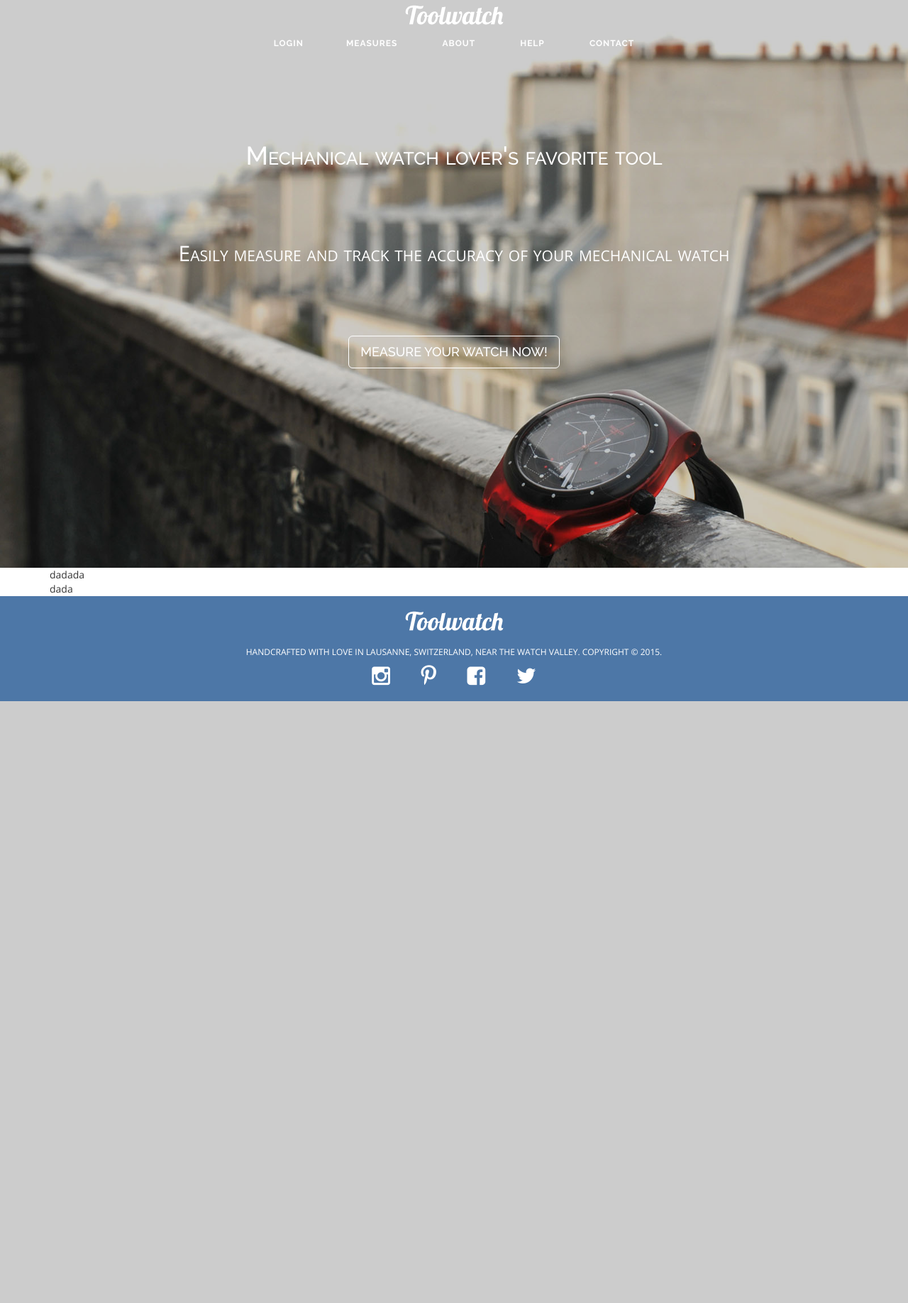
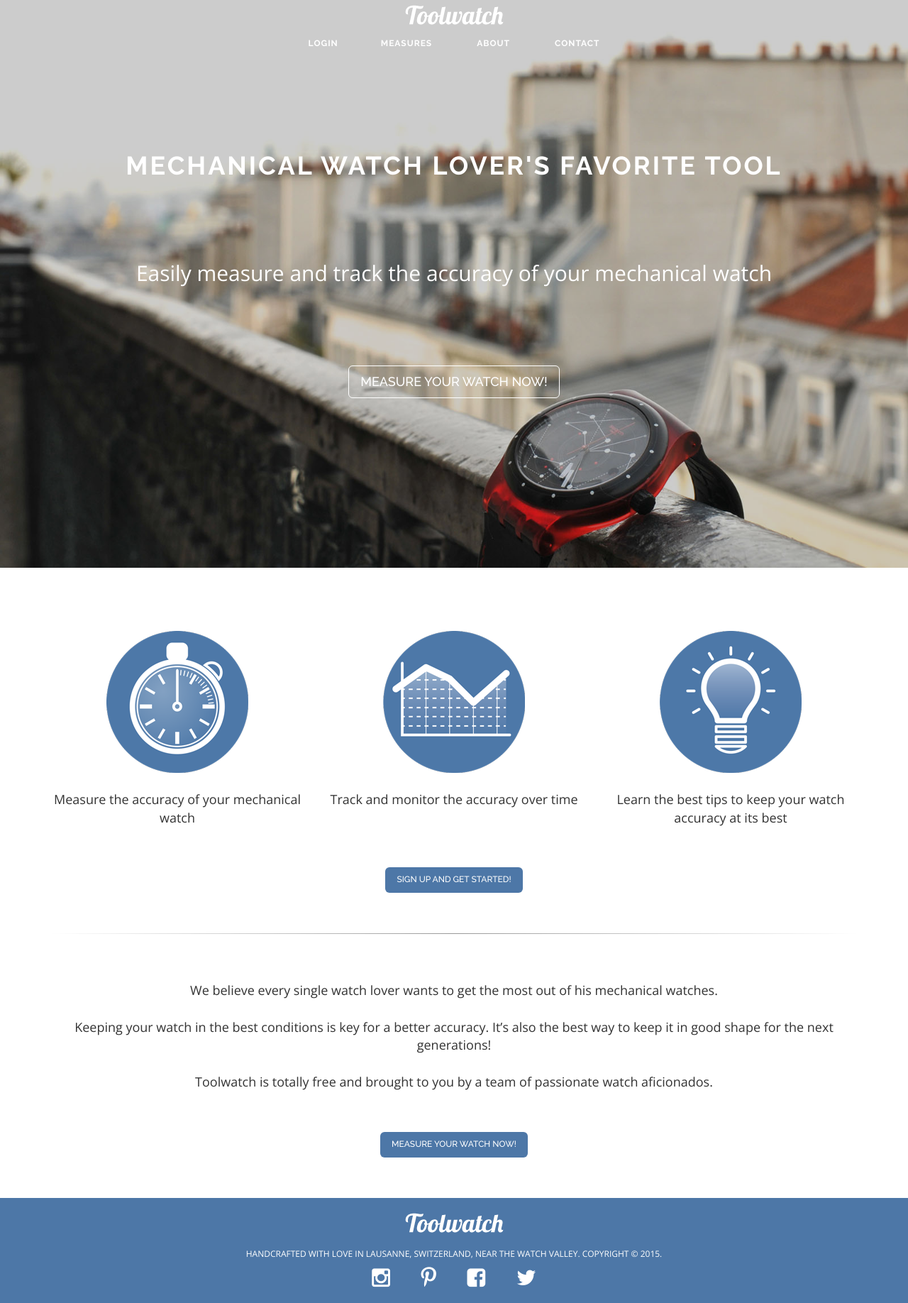
Before and after one commit to Toolwatchapp/tw-backend, a CodeIgniter app: page / in a window 1280 px wide. Shown: the whole page at 71% size. Before the commit the page ends 988 px from the top, so only its background shows below. Run offline with CodeIgniter, Linux system fonts and the light colour scheme; data that the repository does not hold is empty.

Commit message:
Home + contact + about

```diff
--- a/application/config/routes.php
+++ b/application/config/routes.php
@@ -50,6 +50,9 @@ $route['reset-password'] = "modal/resetPassword";
 
 $route['reset-password/(:any)'] = "home/resetPassword/$1";
 $route['logout'] = "home/logout";
+$route['about'] = "home/about";
+$route['help'] = "home/help";
+$route['contact'] = "home/contact";
 
 
 /* End of file routes.php */
--- a/application/controllers/home.php
+++ b/application/controllers/home.php
@@ -2,25 +2,25 @@
 
 class Home extends MY_Controller
 {
-	public function __construct()
+	function __construct()
 	{
 		parent::__construct();
 	}
 
-	public function index()
+	function index()
 	{
 		$this->load->view('header', $this->_headerData);
 		$this->load->view('home');
 		$this->load->view('footer');
 	}
 
-    public function logout()
+    function logout()
     {
         $this->user->logout();
         redirect(base_url());
     }
 
-    public function resetPassword($resetToken='')
+    function resetPassword($resetToken='')
 	{
         $this->_headerData['headerClass'] = 'blue';
         $this->load->view('header', $this->_headerData);
@@ -31,9 +31,33 @@ class Home extends MY_Controller
         $this->load->view('footer');
 	}
 
-    public function signupEmail()
+    function signupEmail()
     {
         $this->_bodyData['resetToken'] = 'a4f9g53F47gF';
         $this->load->view('email/reset-password', $this->_bodyData);
     }
+
+    function about()
+    {
+        $this->_headerData['headerClass'] = 'blue';
+        $this->load->view('header', $this->_headerData);
+		$this->load->view('about');
+		$this->load->view('footer');
+    }
+
+    /*function help()
+    {
+        $this->_headerData['headerClass'] = 'blue';
+        $this->load->view('header', $this->_headerData);
+		$this->load->view('help');
+		$this->load->view('footer');
+    }*/
+
+    function contact()
+    {
+        $this->_headerData['headerClass'] = 'blue';
+        $this->load->view('header', $this->_headerData);
+		$this->load->view('contact');
+		$this->load->view('footer');
+    }
 }
--- a/application/views/header.php
+++ b/application/views/header.php
@@ -62,7 +62,6 @@
                             }
                         ?>
 						<li><a href="/about/">About</a></li>
-						<li><a href="/help/">Help</a></li>
 						<li><a href="/contact/">Contact</a></li>
                     </ul>
                 </div>
--- a/application/views/home.php
+++ b/application/views/home.php
@@ -1,8 +1,9 @@
 <div class="home-intro">
     <div class="home-intro-overlay">
-        <div class="container first">
-            <div class="display-table">
-                <center class="table-cell">
+        <div class="container container-fluid first">
+            <div class="row">
+                <div class="col-md-12">
+                    <center>
                         <h1>Mechanical watch lover's favorite tool</h1>
                         <h2>Easily measure and track the accuracy of your mechanical watch</h2>
                         <a class="btn btn-lg btn-default" href="#" title="Signup" data-toggle="modal" data-target="#pageModal" data-modal-update="true" data-href="/sign-up/">Measure your watch now!</a>
@@ -11,13 +12,46 @@
             </div>
         </div>
     </div>
+</div>
 <div class="home-picto">
-    <div class="container">
-        dadada
+    <div class="container container-fluid">
+        <div class="row">
+            <div class="col-md-4">
+                <div class="picto chrono"></div>
+                <center>Measure the accuracy of your mechanical watch</center>
+            </div>
+            <div class="col-md-4">
+                <div class="picto accuracy"></div>
+                <center>Track and monitor the accuracy over time</center>
+            </div>
+            <div class="col-md-4">
+                <div class="picto light"></div>
+                <center>Learn the best tips to keep your watch accuracy at its best</center>
             </div>
         </div>
-<div class="home-text">
-    <div class="container">
-        dada
+        <div class="row">
+                <div class="col-md-12">
+                    <center><a class="btn btn-lg btn-primary" href="#" title="Signup" data-toggle="modal" data-target="#pageModal" data-modal-update="true" data-href="/sign-up/">Sign up and get started!</a></center>
             </div>
         </div>
+        <div class="row">
+                <div class="col-md-12"><span class="line black"></span></div>
+        </div>
+         <div class="row">
+                <div class="col-md-12">
+                    <center>
+                        We believe every single watch lover wants to get the most out of his mechanical watches.<br>
+                        <br>
+                        Keeping your watch in the best conditions is key for a better accuracy. It’s also the best way to keep it in good shape for the next generations!<br>
+                        <br>
+                        Toolwatch is totally free and brought to you by a team of passionate watch aficionados.<br>
+                    </center>
+             </div>
+        </div>
+        <div class="row">
+                <div class="col-md-12">
+                    <center><a class="btn btn-lg btn-primary" href="#" title="Signup" data-toggle="modal" data-target="#pageModal" data-modal-update="true" data-href="/sign-up/">Measure your watch now!</a></center>
+            </div>
+        </div>
+    </div>
+</div>
--- a/application/views/measure/all.php
+++ b/application/views/measure/all.php
@@ -1,6 +1,6 @@
 <div class="container container-fluid content first">
     <div class="row">
-        <div class="col-md-12"><h1>My measures</h1></div>
+        <div class="col-md-12"><center><h1>My measures</h1></center></div>
     </div>
     <div class="row">
         <div class="col-md-12">
--- a/application/views/measure/new-measure.php
+++ b/application/views/measure/new-measure.php
@@ -1,7 +1,7 @@
 <div class="container container-fluid content first">
     <div class="row">
         <div class="col-md-12">
-            <h1>New measure</h1>
+            <center><h1>New measure</h1></center>
         </div>
     </div>
     <div class="row">
--- a/application/views/measure/new-watch.php
+++ b/application/views/measure/new-watch.php
@@ -1,6 +1,6 @@
 <div class="container container-fluid content first">
     <div class="row">
-        <div class="col-md-12"><h1>Add a new watch</h1></div>
+        <div class="col-md-12"><center><h1>Add a new watch</h1></center></div>
     </div>
     <div class="row">
         <div class="col-md-6 col-md-offset-3">
--- a/assets/css/main.css
+++ b/assets/css/main.css
@@ -10,7 +10,7 @@
 
 *
 {
-  outline: none;
+  outline: 0px !important;
 }
 
 body
@@ -37,7 +37,8 @@ h1
 
 input[type="text"],
 input[type="email"],
-input[type="password"]
+input[type="password"],
+textarea
 {
   padding: 10px 15px;
 }
@@ -45,14 +46,17 @@ input[type="password"]
 input[type="text"]:focus,
 input[type="email"]:focus,
 input[type="password"]:focus,
-select:focus
+select:focus,
+textarea:focus, textarea:hover, textarea:active
 {
-  box-shadow: inset 0 1px 1px rgba(0, 0, 0, 0.075);
-  -webkit-box-shadow: inset 0 1px 1px rgba(0, 0, 0, 0.075);
-  -moz-box-shadow: inset 0 1px 1px rgba(0, 0, 0, 0.075);
+  box-shadow: inset 0 1px 1px rgba(0, 0, 0, 0.075) !important;
+  -webkit-box-shadow: inset 0 1px 1px rgba(0, 0, 0, 0.075) !important;
+  -moz-box-shadow: inset 0 1px 1px rgba(0, 0, 0, 0.075) !important;
   transition: none;
   -moz-transition: none;
   -webkit-transition: none;
+    -webkit-appearance:none;
+
 }
 
 .modal-header
@@ -327,13 +331,21 @@ footer p
   width: 100%;
   background: url("/assets/img/home_1.jpg") no-repeat center top;
   background-size: cover;
-color: white;
+  color: white;
+  transition: background 1s linear;
 }
 
-.home-intro h1, .home-intro h2
+.home-intro h1
 {
-    font-variant: small-caps;
-    margin: 100px auto;
+    text-transform: uppercase;
+    margin: 10% auto;
+    font-weight: 700;
+    letter-spacing: 3px;
+}
+
+.home-intro h2
+{
+    margin: 10% auto;
 }
 
 .home-intro .btn
@@ -348,6 +360,41 @@ color: white;
   min-height: 768px;
 }
 
+.home-picto, .home-text
+{
+    margin-top: 5%;
+    font-size: 18px;
+}
+
+.home-picto .row, .home-text .row
+{
+    margin-bottom: 5%;
+}
+
+.home-picto .picto
+{
+    width: 200px;
+    height: 200px;
+    margin: 25px auto;
+}
+
+.home-picto .picto.chrono
+{
+    background: url("/assets/img/picto-chrono.png");
+}
+
+.home-picto .picto.accuracy
+{
+    background: url("/assets/img/picto-accuracy.png");
+}
+
+.home-picto .picto.light
+{
+    background: url("/assets/img/picto-light.png");
+}
+
+
+
 .display-table
 {
     display: table;
@@ -360,6 +407,55 @@ color: white;
     display: table-cell;
     text-align: center;
     vertical-align: middle
+}
+
+/********************************/
+/************ABOUT***************/
+/********************************/
+
+.row.pres
+{
+    border-radius: 5px;
+    background-color: #eaeaea;
+    margin: 5% auto;
+    box-shadow: 0 1px 1px rgba(0, 0, 0, 0.05) inset;
+}
+
+.row.pres .row
+{
+    padding: 30px 20px;
+}
+
+.row.pres .row .fa
+{
+    background-color: #fff;
+    width: 100px;
+    height: 100px;
+    margin-bottom: 20px;
+    color: #eaeaea;
+    font-size: 55px;
+    border-radius: 50%;
+    padding-top: 20px;
+    box-shadow: 0px 4px 6px rgba(0, 0, 0, 0.1);
+}
+
+.row.pres .name
+{
+    color: #999;
+    font-weight: bold;
+}
+
+.row.pres .infos
+{
+    background-color: #fff;
+    box-shadow: 0 4px 6px rgba(0, 0, 0, 0.1);
+    border-left: 5px solid #4d77a7;
+    padding: 15px 5px;
+}
+
+.row.pres .infos > ul
+{
+    list-style: none;
 }
 
 
```
Also changed, not shown: application/controllers/ajax.php (+68 -8 lines), application/views/about.php (added, +78 -0 lines), application/views/contact.php (added, +45 -0 lines), assets/js/application.js (+49 -0 lines), application/views/help.php (added), assets/img/picto-accuracy.png (added), assets/img/picto-chrono.png (added), assets/img/picto-light.png (added). Lines whose indentation alone changed are shown as unchanged.
